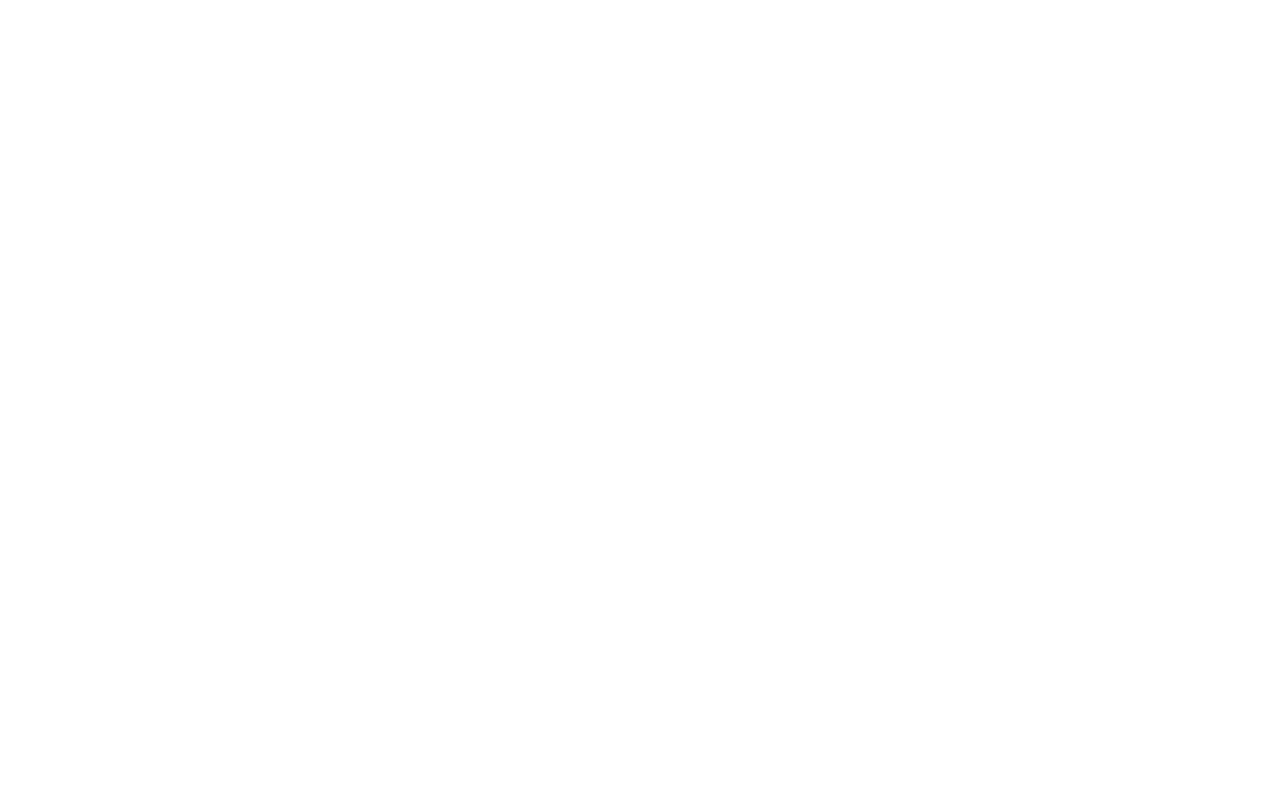
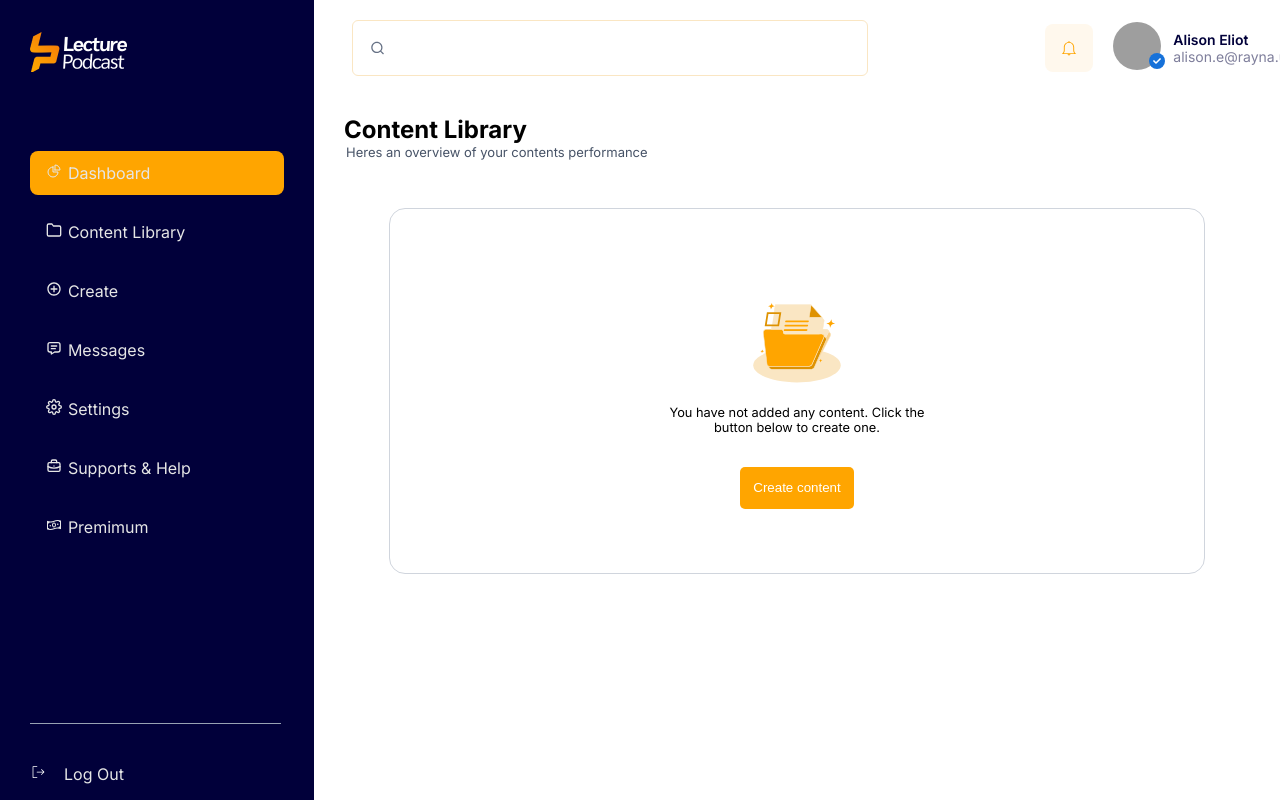
Before and after one commit to Lecture-Podcast/lecturer-dashboard, a React (Create React App) app: page /create-content in a window 1280 px wide. Before the commit this address had no page. Built offline with nearby package versions, Linux system fonts and the light colour scheme; grey boxes are pictures that could not be loaded.

Commit message:
created the library ui

```diff
--- /dev/null
+++ b/src/Components/LibraryCard/index.jsx
@@ -0,0 +1,40 @@
+import React from "react";
+import "./styles.css";
+
+const LibraryCard = ({ status }) => {
+  let statusColor = "";
+  if (status === "draft") {
+    statusColor = "#FBEAE9";
+  } else if (status === "Upcomming") {
+    statusColor = "#e3effc";
+  } else if (status === "Completed") {
+    statusColor = "#E7F6EC";
+  }
+  return (
+    <div className="library-card-container">
+      <div className="image-container"></div>
+      <div className="content">
+        <div className="wrap">
+          <p className="name">ContentName</p>
+          <p
+            className="status"
+            style={{
+              backgroundColor: statusColor,
+            }}
+          >
+            {status}
+          </p>
+        </div>
+        <p className="text">
+          Amet eget tellus condimentum molestie scelerisque a aliquam pretium.
+          Ipsum id odio a duis. Porttitor auctor volutpat quis ullamcorper est.
+        </p>
+        <div>
+          <p className="date">Uploaded 12/04/2024</p>
+        </div>
+      </div>
+    </div>
+  );
+};
+
+export default LibraryCard;
--- /dev/null
+++ b/src/Components/LibraryCard/styles.css
@@ -0,0 +1,49 @@
+.library-card-container {
+  border: 1px solid #d9d9d9;
+  height: 300px;
+  width: 240px;
+  font-size: small;
+  border-radius: 10px;
+}
+
+.image-container {
+  height: 50%;
+  background-color: #d9d9d9;
+  border-top-left-radius: 10px;
+  border-top-right-radius: 10px;
+}
+
+.content {
+  padding: 10px;
+}
+
+.name {
+  font-size: 1.3em;
+  font-weight: bold;
+}
+
+.status {
+  padding: 7px;
+  font-size: 0.7em;
+  font-weight: 600;
+  border-radius: 10px;
+}
+
+.wrap {
+  display: flex;
+  align-items: center;
+  justify-content: space-between;
+}
+
+.text {
+  font-size: 0.8em;
+  margin-top: 8px;
+  margin-bottom: 8px;
+  color: #667185;
+}
+
+.date {
+  color: #667185;
+  font-size: small;
+  font-weight: 600;
+}
--- /dev/null
+++ b/src/Pages/content-library/content-library.css
@@ -0,0 +1,34 @@
+.content-library-container {
+  width: 90%;
+  border: 1px solid #d0d5dd;
+  border-radius: 10px;
+  margin-top: 3em;
+  margin-left: auto;
+  margin-right: auto;
+}
+
+.content-library-container-status {
+  width: 100%;
+  border-bottom: 1px solid #d0d5dd;
+  display: flex;
+  gap: 0.8em;
+  padding: 10px;
+}
+
+.content-library-status {
+  padding: 10px;
+  border-radius: 10px;
+  border: 1px solid #d0d5dd;
+  font-size: 12px;
+  font-weight: 500;
+  color: #667185;
+}
+
+.cl-card-container {
+  width: 100%;
+  padding: 10px;
+  display: flex;
+  flex-wrap: wrap;
+  gap: 1em;
+  justify-content: center;
+}
--- /dev/null
+++ b/src/Pages/content-library/index.jsx
@@ -0,0 +1,38 @@
+import React from "react";
+import "./content-library.css";
+import LibraryCard from "../../Components/LibraryCard";
+
+const ContentLibrary = () => {
+  return (
+    <section>
+      <div>
+        <h1>Content Library</h1>
+        <p className="overview">
+          Heres an overview of your contents performance
+        </p>
+      </div>
+
+      <div className="content-library-container">
+        <div className="">
+          <div className="content-library-container-status">
+            <p className="content-library-status">All</p>
+            <p className="content-library-status">Status</p>
+            <p className="content-library-status">type</p>
+          </div>
+
+          <div className="cl-card-container">
+            <LibraryCard status="draft" />
+            <LibraryCard status="Upcomming" />
+            <LibraryCard status="Completed" />
+            <LibraryCard status="draft" />
+            <LibraryCard status="Upcomming" />
+            <LibraryCard status="Completed" />
+            <LibraryCard status="draft" />
+          </div>
+        </div>
+      </div>
+    </section>
+  );
+};
+
+export default ContentLibrary;
--- /dev/null
+++ b/src/Pages/create-content/content.css
@@ -0,0 +1,47 @@
+.content-container {
+  width: 90%;
+  background-color: white;
+  margin-top: 3em;
+  display: flex;
+  justify-content: center;
+  align-items: center;
+  flex-direction: column;
+  border: 1px solid #d0d5dd;
+  border-radius: 1em;
+  margin-left: auto;
+  margin-right: auto;
+  padding: 4em;
+}
+
+.overview {
+  color: #475367;
+  font-size: small;
+  margin-left: 2px;
+}
+
+.image {
+  width: 8em;
+  height: 8em;
+}
+
+.content-message {
+  display: flex;
+  align-items: center;
+  justify-content: center;
+  flex-direction: column;
+  gap: 2em;
+}
+
+.content-paragraph {
+  font-size: 0.8em;
+  text-align: center;
+}
+
+.content-button {
+  color: white;
+  border: none;
+  background-color: #ffa500;
+  padding: 1em;
+  border-radius: 5px;
+  cursor: pointer;
+}
--- /dev/null
+++ b/src/Pages/create-content/crearte-content.jsx
@@ -0,0 +1,32 @@
+import React from "react";
+
+import Empty from "../../Assets/images/Empty.svg";
+import "./content.css";
+
+const Content = () => {
+  return (
+    <section>
+      <div>
+        <h1>Content Library</h1>
+        <p className="overview">
+          Heres an overview of your contents performance
+        </p>
+      </div>
+
+      <div className="content-container">
+        <div className="empty-state">
+          <img className="image" src={Empty} alt="empty file" />
+        </div>
+        <div className="content-message">
+          <p className="content-paragraph">
+            You have not added any content. Click the <br /> button below to
+            create one.
+          </p>
+          <button className="content-button">Create content</button>
+        </div>
+      </div>
+    </section>
+  );
+};
+
+export default Content;
--- a/src/routes.js
+++ b/src/routes.js
@@ -1,15 +1,15 @@
-import React from 'react'
+import React from "react";
 import { useRoutes } from "react-router-dom";
 import Layout from "./Components/Layout/Layout";
 import Home from "./Pages/Home/Home";
-import Settings from './Pages/Settings/Settings';
-import Create from './Pages/Create/Create';
-import Uplaod from './Pages/Create/upload';
-
+import Settings from "./Pages/Settings/Settings";
+import Create from "./Pages/Create/Create";
+import Uplaod from "./Pages/Create/upload";
+import Content from "./Pages/create-content/crearte-content";
+import ContentLibrary from "./Pages/content-library";
 
 export default function Router() {
   const routes = useRoutes([
-
     // {
     //   path: '/',
     //   element: <Login/>, // Renders LoginPage component when the root path is accessed
@@ -19,17 +19,18 @@
     //   element: <Signup/>, // Renders LoginPage component when the root path is accessed
     // },
     {
-            path: '/',
-            element: <Layout/>,
+      path: "/",
+      element: <Layout />,
       children: [
-              { index: true, element: <Home/> },
-              { path: 'settings', element: <Settings/> },
-              { path: 'create', element: <Create/> },
-              { path: '/create/upload', element: <Uplaod/> },
+        { index: true, element: <Home /> },
+        { path: "settings", element: <Settings /> },
+        { path: "create", element: <Create /> },
+        { path: "/create/upload", element: <Uplaod /> },
+        { path: "/create-content", element: <Content /> },
+        { path: "/create-library", element: <ContentLibrary /> },
       ],
     },
   ]);
 
-
   return routes;
 }
```
Also changed, not shown: src/Components/Layout/Sidebar/Sidebar.jsx (+75 -24 lines), src/Assets/images/Empty.svg (added). Lines whose indentation alone changed are shown as unchanged.
